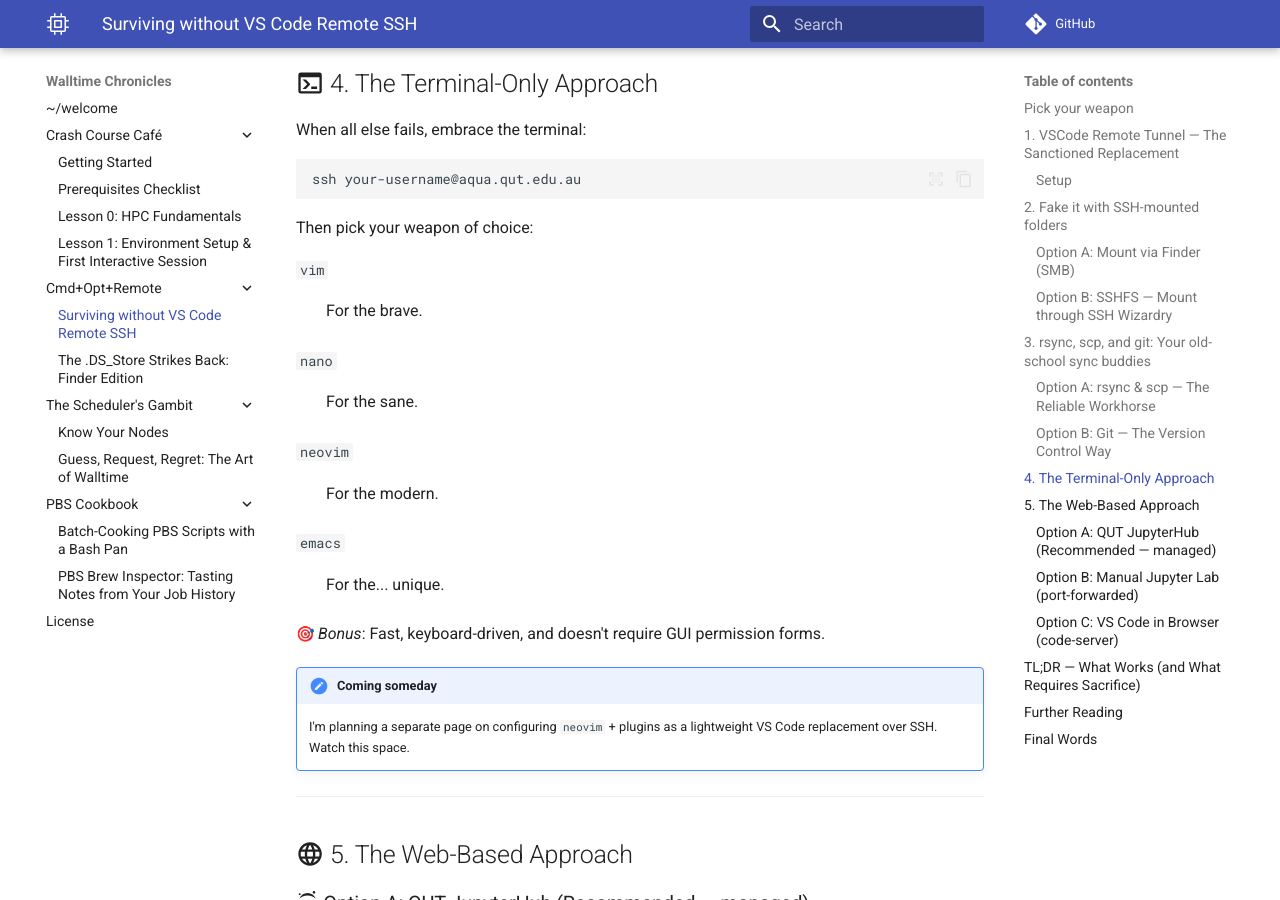
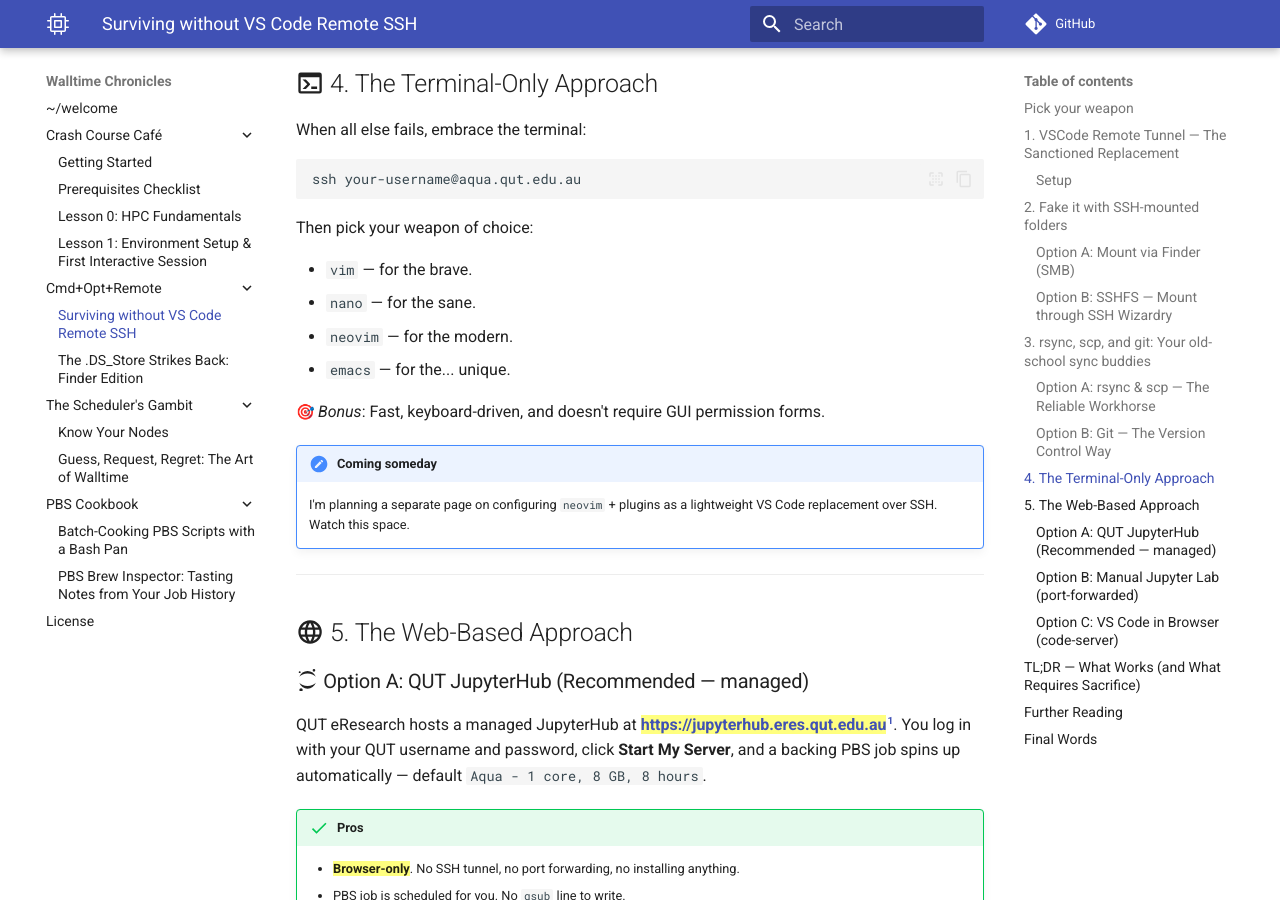
Before and after one commit to ZhipengHe/Walltime-Chronicles, an MkDocs documentation site: the page built from docs/remote-dev/Surviving-without-VS-Code-Remote-SSH.md, in a window 1280 px wide and 900 px high, scrolled down 5687 px. Built offline with MkDocs 1.6.1 and Material for MkDocs 9.7.7, drawn with Linux system fonts in a browser that asks for light colours; emoji names are drawn with the system emoji font; comment, search, counter and statistics services are not loaded; some of the changed text lies outside the part shown.

````diff
--- a/docs/remote-dev/Surviving-without-VS-Code-Remote-SSH.md
+++ b/docs/remote-dev/Surviving-without-VS-Code-Remote-SSH.md
@@ -343,21 +343,10 @@ ssh your-username@aqua.qut.edu.au
 
 Then pick your weapon of choice:
 
-`vim`
-
-: For the brave.
-
-`nano`
-
-: For the sane.
-
-`neovim`
-
-: For the modern.
-
-`emacs`
-
-: For the... unique.
+- `vim` — for the brave.
+- `nano` — for the sane.
+- `neovim` — for the modern.
+- `emacs` — for the... unique.
 
 :direct_hit: *Bonus*: Fast, keyboard-driven, and doesn't require GUI permission forms.
 
@@ -403,8 +392,8 @@ For when JupyterHub's defaults don't fit. You install Jupyter yourself and tunne
     jupyter lab --no-browser --port=8888 # (1)!
 
     # On your local machine, forward the port 8888 to your local machine
-    # local_port:localhost:remote_port # (2)!
-    ssh -N -L 8888:localhost:8888 your-username@aqua.qut.edu.au
+    # local_port:localhost:remote_port
+    ssh -N -L 8888:localhost:8888 your-username@aqua.qut.edu.au # (2)!
     ```
 
     1.  If port 8888 is already in use, try `8889` or any unused port.
````
